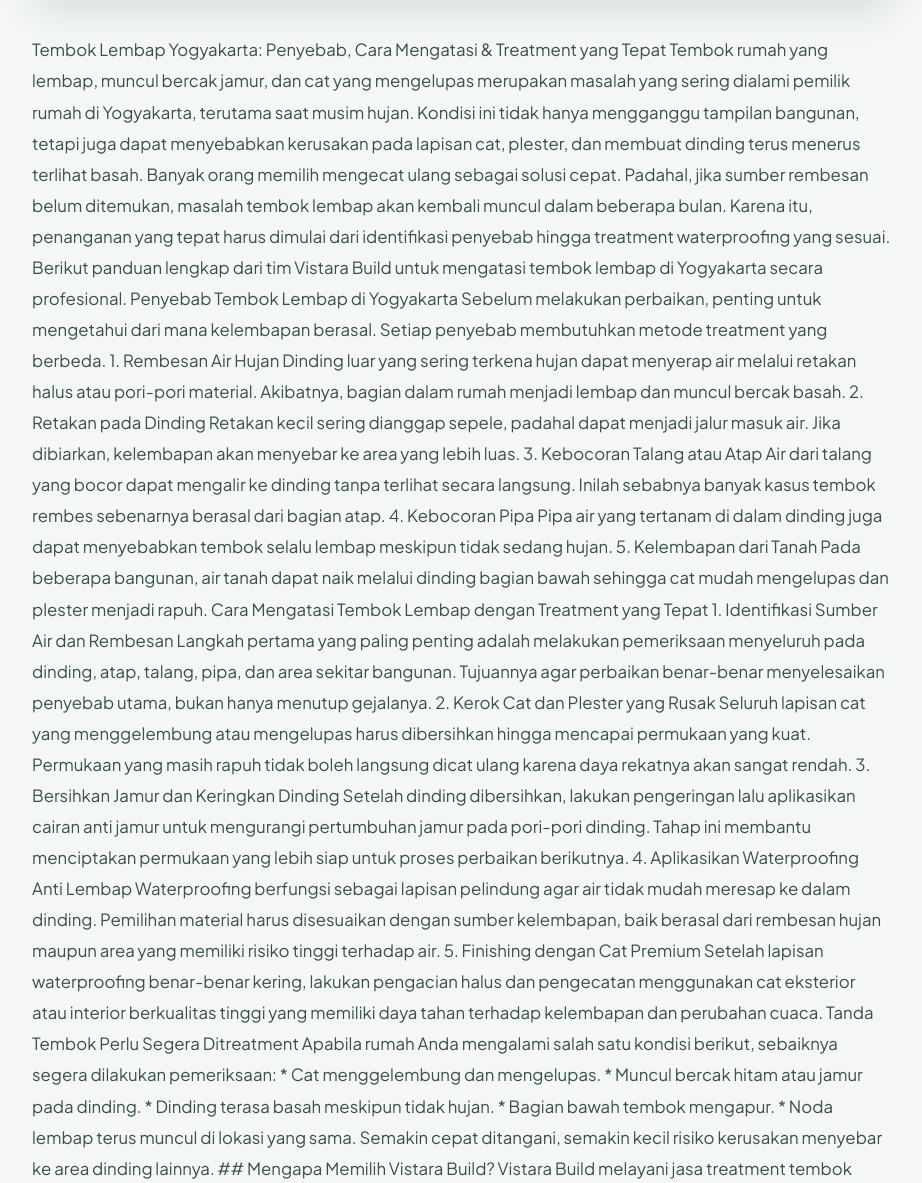
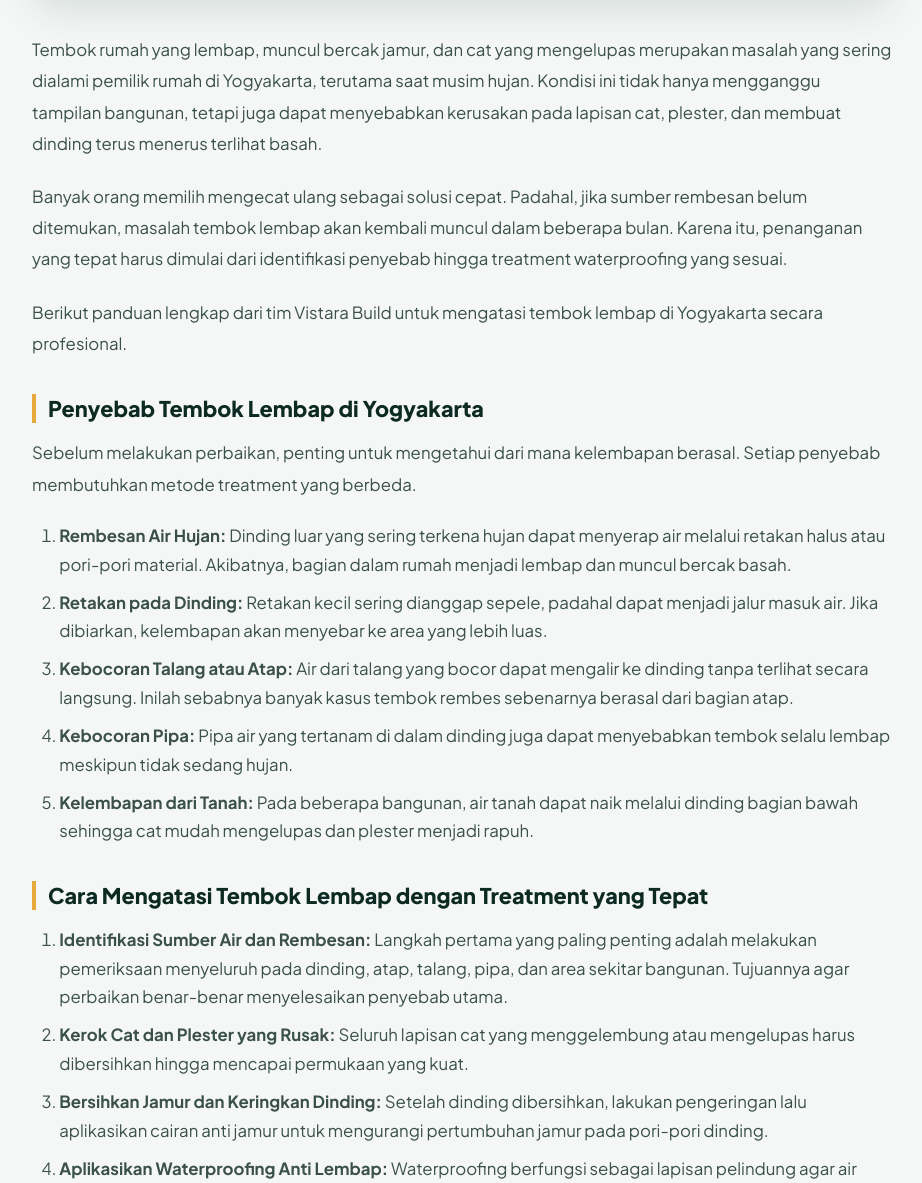
Before and after one commit to firdaustauf97/vistarabuild, a Jekyll site: the page built from artikel/tembok-lembap-yogyakarta.html, in a window 1280 px wide and 1400 px high, scrolled down 708 px. Shown: the part 217-1400 px from the top of the window, without its empty margins (178-1100 px from the left). Built offline with Jekyll 4.4.1, drawn with Linux system fonts in a browser that asks for light colours; some of the changed text lies outside the part shown.

Commit message:
Fix article text formatting and mobile responsive layout so paragraphs and headings render neatly on HP/mobile

```diff
--- a/_data/articles.yml
+++ b/_data/articles.yml
@@ -10,61 +10,29 @@ items:
       Tembok rumah terasa basah, cat melepuh, dan timbul bercak jamur? Simak 5
       langkah penanganan profesional agar masalah rembesan teratasi hingga
       tuntas.
-    content: >
-      Tembok rumah yang lembap, bercak jamur hitam, dan cat yang
-      melepuh/mengelupas merupakan masalah umum yang sering dialami pemilik
-      hunian di wilayah Yogyakarta, terutama saat memasuki musim penghujan.
+    content: |
+      <p>Tembok rumah yang lembap, bercak jamur hitam, dan cat yang melepuh/mengelupas merupakan masalah umum yang sering dialami pemilik hunian di wilayah Yogyakarta, terutama saat memasuki musim penghujan.</p>
 
+      <p>Jika dibiarkan tanpa penanganan tepat, kelembapan tidak hanya merusak estetika bangunan, tetapi juga dapat menurunkan kekuatan struktur tembok serta memicu timbulnya bakteri yang mengganggu kesehatan pernapasan penghuni rumah.</p>
 
-      Jika dibiarkan tanpa penanganan tepat, kelembapan tidak hanya merusak
-      estetika bangunan, tetapi juga dapat menurunkan kekuatan struktur tembok
-      serta memicu timbulnya bakteri yang mengganggu kesehatan pernapasan
-      penghuni rumah.
+      <p>Berikut adalah 5 langkah penanganan ampuh dari tim profesional Vistara Build untuk menuntaskan masalah tembok lembap:</p>
 
+      <h3>1. Identifikasi Sumber Air dan Rembesan</h3>
+      <p>Langkah pertama yang paling krusial adalah menemukan sumber kelembapan. Kelembapan bisa berasal dari kebocoran saluran pipa dalam dinding, rembesan air dari dak beton, atau kapilaritas air tanah yang naik dari fondasi (<em>rising damp</em>).</p>
 
-      Berikut adalah 5 langkah penanganan ampuh dari tim profesional Vistara
-      Build untuk menuntaskan masalah tembok lembap:
+      <h3>2. Pengerokan Cat &amp; Plasteran yang Rusak</h3>
+      <p>Lapisan cat tua yang mengelupas dan plasteran yang sudah rapuh harus dikerok hingga mencapai permukaan bata bersih. Jangan langsung melapisi cat baru di atas permukaan yang masih basah/rapuh.</p>
 
+      <h3>3. Pengeringan dan Aplikasi Cairan Anti-Fungus / Anti Jamur</h3>
+      <p>Setelah dikerok, bersihkan permukaan dari debu dan semprotkan cairan anti-jamur khusus untuk membunuh spora jamur yang mengendap di dalam pori-pori tembok.</p>
 
-      1. Identifikasi Sumber Air dan Rembesan
+      <h3>4. Pengaplikasian Lapisan Waterproofing &amp; Anti Lembap (Sealer)</h3>
+      <p>Gunakan bahan <em>damp-proofing sealer</em> berkualitas tinggi atau semen slurry waterproofing yang fleksibel. Lapisan ini berfungsi sebagai benteng kedap air agar kelembapan tanah tidak bisa menembus dinding.</p>
 
-      Langkah pertama yang paling krusial adalah menemukan sumber kelembapan.
-      Kelembapan bisa berasal dari kebocoran saluran pipa dalam dinding,
-      rembesan air dari dak beton, atau kapilaritas air tanah yang naik dari
-      fondasi (*rising damp*).
+      <h3>5. Pengecatan Ulang dengan Cat Premium Berbahan Dasar Akrilik</h3>
+      <p>Setelah lapisan kedap air kering sempurna, lakukan pengacian halus dan selesaikan dengan cat dinding premium berbahan dasar akrilik yang tahan terhadap perubahan cuaca dan kelembapan.</p>
 
-
-      2. Pengerokan Cat & Plasteran yang Rusak
-
-      Lapisan cat tua yang mengelupas dan plasteran yang sudah rapuh harus
-      dikerok hingga mencapai permukaan bata bersih. Jangan langsung melapisi
-      cat baru di atas permukaan yang masih basah/rapuh.
-
-
-      3. Pengeringan dan Aplikasi Cairan Anti-Fungus / Anti Jamur
-
-      Setelah dikerok, bersihkan permukaan dari debu dan semprotkan cairan
-      anti-jamur khusus untuk membunuh spora jamur yang mengendap di dalam
-      pori-pori tembok.
-
-
-      4. Pengaplikasian Lapisan Waterproofing & Anti Lembap (Sealer)
-
-      Gunakan bahan *damp-proofing sealer* berkualitas tinggi atau semen slurry
-      waterproofing yang fleksibel. Lapisan ini berfungsi sebagai benteng kedap
-      air agar kelembapan tanah tidak bisa menembus dinding.
-
-
-      5. Pengecatan Ulang dengan Cat Premium Berbahan Dasar Akrilik
-
-      Setelah lapisan kedap air kering sempurna, lakukan pengacian halus dan
-      selesaikan dengan cat dinding premium berbahan dasar akrilik yang tahan
-      terhadap perubahan cuaca dan kelembapan.
-
-
-      Jika Anda mengalami masalah tembok lembap yang membandel dan butuh survei
-      lokasi profesional di Yogyakarta, tim Vistara Build siap membantu
-      mendiagnosis dan memberikan solusi bergaransi untuk rumah Anda.
+      <p>Jika Anda mengalami masalah tembok lembap yang membandel dan butuh survei lokasi profesional di Yogyakarta, tim Vistara Build siap membantu mendiagnosis dan memberikan solusi bergaransi untuk rumah Anda.</p>
     featured: true
   - id: panduan-memilih-warna-cat
     title: Panduan Memilih Warna Cat Interior Agar Rumah Terlihat Luas & Mewah
@@ -76,45 +44,24 @@ items:
     summary: >-
       Ingin hunian minimalis terlihat lebih lapang dan elegan? Pelajari trik
       kombinasi warna cat interior modern pilihan desainer profesional di sini.
-    content: >
-      Warna cat dinding interior memainkan peran sangat krusial dalam
-      menciptakan suasana hati, persepsi pencahayaan, serta ilusi luas ruangan
-      pada rumah Anda.
+    content: |
+      <p>Warna cat dinding interior memainkan peran sangat krusial dalam menciptakan suasana hati, persepsi pencahayaan, serta ilusi luas ruangan pada rumah Anda.</p>
 
+      <p>Pilihan warna yang tepat dapat membuat ruangan sempit terasa jauh lebih lapang, hangat, dan memberikan kesan hunian mewah berkelas tanpa memerlukan anggaran renovasi yang besar.</p>
 
-      Pilihan warna yang tepat dapat membuat ruangan sempit terasa jauh lebih
-      lapang, hangat, dan memberikan kesan hunian mewah berkelas tanpa
-      memerlukan anggaran renovasi yang besar.
+      <h3>1. Aturan Emas 60-30-10 Pilihan Desainer</h3>
+      <p>Dalam dunia dekorasi interior, desainer profesional mengadopsi aturan porsi warna 60-30-10:</p>
+      <ul>
+        <li><strong>60% Warna Dominan:</strong> Diterapkan pada tembok utama (misal: Off-White, Warm Beige, atau Warm Gray).</li>
+        <li><strong>30% Warna Sekunder:</strong> Diterapkan pada perabotan besar, gorden, atau accent wall (misal: Sage Green atau Soft Olive).</li>
+        <li><strong>10% Warna Aksen:</strong> Diterapkan pada dekorasi kecil, bantal sofa, atau bingkai (misal: Warm Brass, Mustard, atau Terrakotta).</li>
+      </ul>
 
+      <h3>2. Manfaatkan Warna Netral Hangat (Warm Neutrals)</h3>
+      <p>Hindari warna putih polos (stark white) yang memberikan kesan dingin dan kaku seperti rumah sakit. Pilihlah opsi warna netral hangat seperti Warm Cream, Greige (Gray-Beige), atau Alabaster White untuk efek ruangan yang lembut dan menenangkan.</p>
 
-      1. Aturan Emas 60-30-10 Pilihan Desainer
-
-      Dalam dunia dekorasi interior, desainer profesional mengadopsi aturan
-      porsi warna 60-30-10:
-
-      - 60% Warna Dominan: Diterapkan pada tembok utama (misal: Off-White, Warm
-      Beige, atau Warm Gray).
-
-      - 30% Warna Sekunder: Diterapkan pada perabotan besar, gorden, atau accent
-      wall (misal: Sage Green atau Soft Olive).
-
-      - 10% Warna Aksen: Diterapkan pada dekorasi kecil, bantal sofa, atau
-      bingkai (misal: Warm Brass, Mustard, atau Terrakotta).
-
-
-      2. Manfaatkan Warna Netral Hangat (Warm Neutrals)
-
-      Hindari warna putih polos (stark white) yang memberikan kesan dingin dan
-      kaku seperti rumah sakit. Pilihlah opsi warna netral hangat seperti Warm
-      Cream, Greige (Gray-Beige), atau Alabaster White untuk efek ruangan yang
-      lembut dan menenangkan.
-
-
-      3. Efek Illusi Cat Plafon Berwarna Cerah
-
-      Untuk membuat langit-langit atau plafon terasa tinggi dan lega, cat plafon
-      dengan warna putih yang 1-2 tingkat lebih terang dibanding warna dinding
-      utama.
+      <h3>3. Efek Ilusi Cat Plafon Berwarna Cerah</h3>
+      <p>Untuk membuat langit-langit atau plafon terasa tinggi dan lega, cat plafon dengan warna putih yang 1-2 tingkat lebih terang dibanding warna dinding utama.</p>
     featured: false
   - id: pentingnya-waterproofing
     title: Mengapa Waterproofing Penting Sebelum Memulai Pengecatan Rumah?
@@ -127,43 +74,19 @@ items:
       Banyak pemilik rumah mengabaikan tahap waterproofing sebelum mengecat,
       sehingga cat mudah terkelupas. Pelajari alasan mengapa waterproofing
       adalah investasi wajib.
-    content: >
-      Sering kali pemilik rumah mengeluhkan cat dinding baru yang baru bertahan
-      beberapa bulan namun sudah mulai melepuh dan terkelupas kembali. Penyebab
-      utamanya hampir selalu sama: diabaikannya tahap waterproofing / pelapisan
-      kedap air sebelum proses pengecatan dimulai.
+    content: |
+      <p>Sering kali pemilik rumah mengeluhkan cat dinding baru yang baru bertahan beberapa bulan namun sudah mulai melepuh dan terkelupas kembali. Penyebab utamanya hampir selalu sama: diabaikannya tahap waterproofing / pelapisan kedap air sebelum proses pengecatan dimulai.</p>
 
+      <p>Waterproofing berfungsi sebagai pelindung utama dinding dari gempuran air hujan, rembesan tanah, dan kelembapan udara.</p>
 
-      Waterproofing berfungsi sebagai pelindung utama dinding dari gempuran air
-      hujan, rembesan tanah, dan kelembapan udara.
+      <h3>Alasan Mengapa Waterproofing Wajib Dilakukan:</h3>
+      <ol>
+        <li><strong>Menghentikan Rembesan Air dari Luar:</strong> Dinding eksterior yang terpapar hujan terus-menerus akan menyerap air jika tidak dilapisi waterproofing berkualitas. Air yang terserap ini akan mendorong lapisan cat dari dalam hingga pecah.</li>
+        <li><strong>Menghemat Biaya Perawatan Jangka Panjang:</strong> Melakukan waterproofing di awal jauh lebih hemat dibanding harus mengecat ulang rumah setiap tahun akibat tembok melepuh.</li>
+        <li><strong>Menjaga Struktur Bangunan Tetap Kokoh:</strong> Rembesan air yang masuk ke dalam tembok beton dapat memicu korosi pada besi tulangan di dalamnya. Waterproofing menjaga struktur tetap kering dan tahan lama.</li>
+      </ol>
 
-
-      Alasan Mengapa Waterproofing Wajib Dilakukan:
-
-
-      1. Menghentikan Rembesan Air dari Luar
-
-      Dinding eksterior yang terpapar hujan terus-menerus akan menyerap air jika
-      tidak dilapisi waterproofing berkualitas. Air yang terserap ini akan
-      mendorong lapisan cat dari dalam hingga pecah.
-
-
-      2. Menghemat Biaya Perawatan Jangka Panjang
-
-      Melakukan waterproofing di awal jauh lebih hemat dibanding harus mengecat
-      ulang rumah setiap tahun akibat tembok melepuh.
-
-
-      3. Menjaga Struktur Bangunan Tetap Kokoh
-
-      Rembesan air yang masuk ke dalam tembok beton dapat memicu korosi pada
-      besi tulangan di dalamnya. Waterproofing menjaga struktur tetap kering dan
-      tahan lama.
-
-
-      Vistara Build menyediakan layanan perbaikan rembesan dan pelapisan
-      waterproofing untuk rumah tinggal, ruko, dan gedung di wilayah D.I.
-      Yogyakarta.
+      <p>Vistara Build menyediakan layanan perbaikan rembesan dan pelapisan waterproofing untuk rumah tinggal, ruko, dan gedung di wilayah D.I. Yogyakarta.</p>
     featured: false
   - id: tembok-lembap-yogyakarta
     title: 'Tembok Lembap Yogyakarta: Penyebab, Cara Mengatasi & Treatment yang Tepat'
@@ -177,147 +100,46 @@ items:
       Tembok lembap, rembes, berjamur, atau cat mengelupas? Pelajari penyebab
       dan cara mengatasi tembok lembap di Yogyakarta dengan treatment
       waterproofing yang tepat.
-    content: >
-      Tembok Lembap Yogyakarta: Penyebab, Cara Mengatasi & Treatment yang Tepat
+    content: |
+      <p>Tembok rumah yang lembap, muncul bercak jamur, dan cat yang mengelupas merupakan masalah yang sering dialami pemilik rumah di Yogyakarta, terutama saat musim hujan. Kondisi ini tidak hanya mengganggu tampilan bangunan, tetapi juga dapat menyebabkan kerusakan pada lapisan cat, plester, dan membuat dinding terus menerus terlihat basah.</p>
 
+      <p>Banyak orang memilih mengecat ulang sebagai solusi cepat. Padahal, jika sumber rembesan belum ditemukan, masalah tembok lembap akan kembali muncul dalam beberapa bulan. Karena itu, penanganan yang tepat harus dimulai dari identifikasi penyebab hingga treatment waterproofing yang sesuai.</p>
 
-      Tembok rumah yang lembap, muncul bercak jamur, dan cat yang mengelupas
-      merupakan masalah yang sering dialami pemilik rumah di Yogyakarta,
-      terutama saat musim hujan. Kondisi ini tidak hanya mengganggu tampilan
-      bangunan, tetapi juga dapat menyebabkan kerusakan pada lapisan cat,
-      plester, dan membuat dinding terus menerus terlihat basah.
+      <p>Berikut panduan lengkap dari tim Vistara Build untuk mengatasi tembok lembap di Yogyakarta secara profesional.</p>
 
+      <h3>Penyebab Tembok Lembap di Yogyakarta</h3>
+      <p>Sebelum melakukan perbaikan, penting untuk mengetahui dari mana kelembapan berasal. Setiap penyebab membutuhkan metode treatment yang berbeda.</p>
 
-      Banyak orang memilih mengecat ulang sebagai solusi cepat. Padahal, jika
-      sumber rembesan belum ditemukan, masalah tembok lembap akan kembali muncul
-      dalam beberapa bulan. Karena itu, penanganan yang tepat harus dimulai dari
-      identifikasi penyebab hingga treatment waterproofing yang sesuai.
+      <ol>
+        <li><strong>Rembesan Air Hujan:</strong> Dinding luar yang sering terkena hujan dapat menyerap air melalui retakan halus atau pori-pori material. Akibatnya, bagian dalam rumah menjadi lembap dan muncul bercak basah.</li>
+        <li><strong>Retakan pada Dinding:</strong> Retakan kecil sering dianggap sepele, padahal dapat menjadi jalur masuk air. Jika dibiarkan, kelembapan akan menyebar ke area yang lebih luas.</li>
+        <li><strong>Kebocoran Talang atau Atap:</strong> Air dari talang yang bocor dapat mengalir ke dinding tanpa terlihat secara langsung. Inilah sebabnya banyak kasus tembok rembes sebenarnya berasal dari bagian atap.</li>
+        <li><strong>Kebocoran Pipa:</strong> Pipa air yang tertanam di dalam dinding juga dapat menyebabkan tembok selalu lembap meskipun tidak sedang hujan.</li>
+        <li><strong>Kelembapan dari Tanah:</strong> Pada beberapa bangunan, air tanah dapat naik melalui dinding bagian bawah sehingga cat mudah mengelupas dan plester menjadi rapuh.</li>
+      </ol>
 
+      <h3>Cara Mengatasi Tembok Lembap dengan Treatment yang Tepat</h3>
+      <ol>
+        <li><strong>Identifikasi Sumber Air dan Rembesan:</strong> Langkah pertama yang paling penting adalah melakukan pemeriksaan menyeluruh pada dinding, atap, talang, pipa, dan area sekitar bangunan. Tujuannya agar perbaikan benar-benar menyelesaikan penyebab utama.</li>
+        <li><strong>Kerok Cat dan Plester yang Rusak:</strong> Seluruh lapisan cat yang menggelembung atau mengelupas harus dibersihkan hingga mencapai permukaan yang kuat.</li>
+        <li><strong>Bersihkan Jamur dan Keringkan Dinding:</strong> Setelah dinding dibersihkan, lakukan pengeringan lalu aplikasikan cairan anti jamur untuk mengurangi pertumbuhan jamur pada pori-pori dinding.</li>
+        <li><strong>Aplikasikan Waterproofing Anti Lembap:</strong> Waterproofing berfungsi sebagai lapisan pelindung agar air tidak mudah meresap ke dalam dinding.</li>
+        <li><strong>Finishing dengan Cat Premium:</strong> Setelah lapisan waterproofing benar-benar kering, lakukan pengacian halus dan pengecatan menggunakan cat berkualitas tinggi.</li>
+      </ol>
 
-      Berikut panduan lengkap dari tim Vistara Build untuk mengatasi tembok
-      lembap di Yogyakarta secara profesional.
+      <h3>Tanda Tembok Perlu Segera Ditreatment</h3>
+      <p>Apabila rumah Anda mengalami salah satu kondisi berikut, sebaiknya segera dilakukan pemeriksaan:</p>
+      <ul>
+        <li>Cat menggelembung dan mengelupas.</li>
+        <li>Muncul bercak hitam atau jamur pada dinding.</li>
+        <li>Dinding terasa basah meskipun tidak hujan.</li>
+        <li>Bagian bawah tembok mengapur.</li>
+        <li>Noda lembap terus muncul di lokasi yang sama.</li>
+      </ul>
 
+      <h3>Mengapa Memilih Vistara Build?</h3>
+      <p>Vistara Build melayani jasa treatment tembok lembap, waterproofing, perbaikan dinding rembes, dan renovasi rumah di wilayah Yogyakarta. Setiap pekerjaan diawali dengan survei lokasi untuk mengetahui sumber masalah sehingga solusi yang diberikan lebih tepat dan tahan lama.</p>
 
-      Penyebab Tembok Lembap di Yogyakarta
+      <p>Jika Anda membutuhkan jasa treatment tembok lembap di Yogyakarta, tim Vistara Build siap membantu melakukan inspeksi dan memberikan rekomendasi penanganan sesuai kondisi bangunan.</p>
 
-
-      Sebelum melakukan perbaikan, penting untuk mengetahui dari mana kelembapan
-      berasal. Setiap penyebab membutuhkan metode treatment yang berbeda.
-
-       1. Rembesan Air Hujan
-
-      Dinding luar yang sering terkena hujan dapat menyerap air melalui retakan
-      halus atau pori-pori material. Akibatnya, bagian dalam rumah menjadi
-      lembap dan muncul bercak basah.
-
-
-      2. Retakan pada Dinding
-
-
-      Retakan kecil sering dianggap sepele, padahal dapat menjadi jalur masuk
-      air. Jika dibiarkan, kelembapan akan menyebar ke area yang lebih luas.
-
-
-      3. Kebocoran Talang atau Atap
-
-
-      Air dari talang yang bocor dapat mengalir ke dinding tanpa terlihat secara
-      langsung. Inilah sebabnya banyak kasus tembok rembes sebenarnya berasal
-      dari bagian atap.
-
-       4. Kebocoran Pipa
-
-      Pipa air yang tertanam di dalam dinding juga dapat menyebabkan tembok
-      selalu lembap meskipun tidak sedang hujan.
-
-       5. Kelembapan dari Tanah
-
-      Pada beberapa bangunan, air tanah dapat naik melalui dinding bagian bawah
-      sehingga cat mudah mengelupas dan plester menjadi rapuh.
-
-       Cara Mengatasi Tembok Lembap dengan Treatment yang Tepat
-
-       1. Identifikasi Sumber Air dan Rembesan
-
-      Langkah pertama yang paling penting adalah melakukan pemeriksaan
-      menyeluruh pada dinding, atap, talang, pipa, dan area sekitar bangunan.
-      Tujuannya agar perbaikan benar-benar menyelesaikan penyebab utama, bukan
-      hanya menutup gejalanya.
-
-
-      2. Kerok Cat dan Plester yang Rusak
-
-
-      Seluruh lapisan cat yang menggelembung atau mengelupas harus dibersihkan
-      hingga mencapai permukaan yang kuat. Permukaan yang masih rapuh tidak
-      boleh langsung dicat ulang karena daya rekatnya akan sangat rendah.
-
-       3. Bersihkan Jamur dan Keringkan Dinding
-
-      Setelah dinding dibersihkan, lakukan pengeringan lalu aplikasikan cairan
-      anti jamur untuk mengurangi pertumbuhan jamur pada pori-pori dinding.
-      Tahap ini membantu menciptakan permukaan yang lebih siap untuk proses
-      perbaikan berikutnya.
-
-       4. Aplikasikan Waterproofing Anti Lembap
-
-      Waterproofing berfungsi sebagai lapisan pelindung agar air tidak mudah
-      meresap ke dalam dinding. Pemilihan material harus disesuaikan dengan
-      sumber kelembapan, baik berasal dari rembesan hujan maupun area yang
-      memiliki risiko tinggi terhadap air.
-
-       5. Finishing dengan Cat Premium
-
-      Setelah lapisan waterproofing benar-benar kering, lakukan pengacian halus
-      dan pengecatan menggunakan cat eksterior atau interior berkualitas tinggi
-      yang memiliki daya tahan terhadap kelembapan dan perubahan cuaca.
-
-
-      Tanda Tembok Perlu Segera Ditreatment
-
-
-      Apabila rumah Anda mengalami salah satu kondisi berikut, sebaiknya segera
-      dilakukan pemeriksaan:
-
-
-      * Cat menggelembung dan mengelupas.
-
-      * Muncul bercak hitam atau jamur pada dinding.
-
-      * Dinding terasa basah meskipun tidak hujan.
-
-      * Bagian bawah tembok mengapur.
-
-      * Noda lembap terus muncul di lokasi yang sama.
-
-
-      Semakin cepat ditangani, semakin kecil risiko kerusakan menyebar ke area
-      dinding lainnya.
-
-
-      ## Mengapa Memilih Vistara Build?
-
-
-      Vistara Build melayani jasa treatment tembok lembap, waterproofing,
-      perbaikan dinding rembes, dan renovasi rumah di wilayah Yogyakarta. Setiap
-      pekerjaan diawali dengan survei lokasi untuk mengetahui sumber masalah
-      sehingga solusi yang diberikan lebih tepat dan tahan lama.
-
-
-      Jika Anda membutuhkan jasa treatment tembok lembap di Yogyakarta, tim
-      Vistara Build siap membantu melakukan inspeksi dan memberikan rekomendasi
-      penanganan sesuai kondisi bangunan.
-
-
-      Kesimpulan
-
-
-      Tembok lembap bukan sekadar masalah cat mengelupas, tetapi bisa menjadi
-      tanda adanya rembesan air yang perlu ditangani dari sumbernya. Dengan
-      proses identifikasi, pembersihan, waterproofing, dan finishing yang tepat,
-      dinding rumah dapat kembali kering, rapi, dan lebih tahan terhadap
-      kelembapan.
-
-
-      Vistara Build – Solusi Treatment Tembok Lembap & Waterproofing di
-      Yogyakarta.
+      <p><strong>Vistara Build – Solusi Treatment Tembok Lembap &amp; Waterproofing di Yogyakarta.</strong></p>
--- a/_layouts/article.html
+++ b/_layouts/article.html
@@ -120,14 +120,13 @@
     .art-cover { border-radius: 20px; overflow: hidden; margin-bottom: 36px; aspect-ratio: 16/9; box-shadow: var(--sh2); background: var(--pd); }
     .art-cover img { width: 100%; height: 100%; object-fit: cover; }
 
-    .art-body { font-size: 1.05rem; color: var(--t2); line-height: 1.85; margin-bottom: 48px; }
-    .art-body p { margin-bottom: 1.25rem; }
-    .art-body h2 { font-size: 1.5rem; font-weight: 800; color: var(--pd); margin: 1.8rem 0 .8rem; }
-    .art-body h3 { font-size: 1.25rem; font-weight: 800; color: var(--pd); margin: 1.5rem 0 .6rem; }
-    .art-body h4 { font-size: 1.1rem; font-weight: 800; color: var(--pd); margin: 1.2rem 0 .5rem; }
-    .art-body ul, .art-body ol { margin: 1rem 0 1.25rem 1.5rem; }
-    .art-body li { margin-bottom: .4rem; }
-    .art-body blockquote { border-left: 4px solid var(--a); padding: 12px 20px; background: var(--ap); color: #694900; font-style: italic; border-radius: 0 12px 12px 0; margin: 1.5rem 0; }
+    .art-body { font-size: 1.05rem; color: var(--t2); line-height: 1.85; margin-bottom: 48px; word-break: break-word; }
+    .art-body p { margin-bottom: 1.4rem; }
+    .art-body h2, .art-body h3 { font-size: 1.35rem; font-weight: 800; color: var(--pd); margin: 2.2rem 0 .9rem; border-left: 4px solid var(--a); padding-left: 12px; line-height: 1.35; }
+    .art-body h4 { font-size: 1.15rem; font-weight: 800; color: var(--pd); margin: 1.6rem 0 .6rem; }
+    .art-body ul, .art-body ol { margin: 1rem 0 1.5rem 1.2rem; padding-left: 0.5rem; }
+    .art-body li { margin-bottom: .6rem; line-height: 1.7; }
+    .art-body blockquote { border-left: 4px solid var(--a); padding: 14px 20px; background: var(--ap); color: #694900; font-style: italic; border-radius: 0 12px 12px 0; margin: 1.6rem 0; }
     .art-body a { color: var(--p); text-decoration: underline; font-weight: 700; }
     .art-body a:hover { color: var(--a); }
 
@@ -148,6 +147,20 @@
       .nav-links, .nav-wrap .btn-a { display: none !important; }
       .hamburger { display: flex !important; }
       .drawer { display: flex !important; }
+    }
+
+    @media(max-width: 768px) {
+      .art-page { padding: 20px 0 48px; }
+      .container { width: min(100% - 28px, 860px); }
+      .btn-back-art { font-size: .8rem; padding: 7px 15px; margin-bottom: 16px; }
+      .art-h1 { font-size: 1.55rem; line-height: 1.35; margin-bottom: 12px; }
+      .art-meta { font-size: .8rem; gap: 12px; margin-bottom: 20px; padding-bottom: 12px; }
+      .art-cover { border-radius: 14px; margin-bottom: 24px; }
+      .art-body { font-size: 1rem; line-height: 1.75; margin-bottom: 36px; }
+      .art-body p { margin-bottom: 1.2rem; }
+      .art-body h2, .art-body h3 { font-size: 1.2rem; margin: 1.8rem 0 .7rem; padding-left: 10px; }
+      .article-cta-box { padding: 28px 20px; border-radius: 18px; margin-top: 36px; }
+      .btn-wa-cta { width: 100%; justify-content: center; font-size: .92rem; padding: 13px 20px; }
     }
   </style>
 </head>
```
